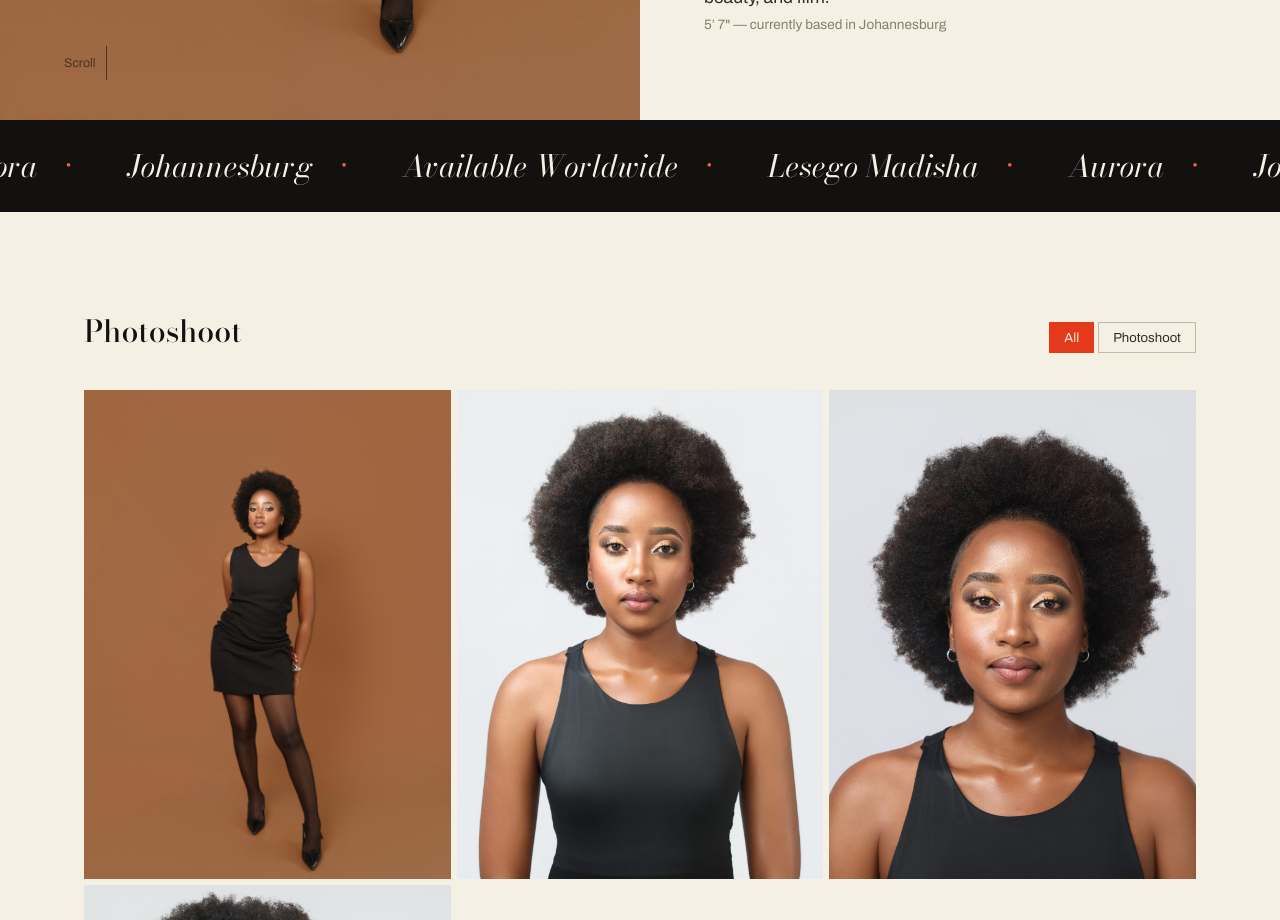
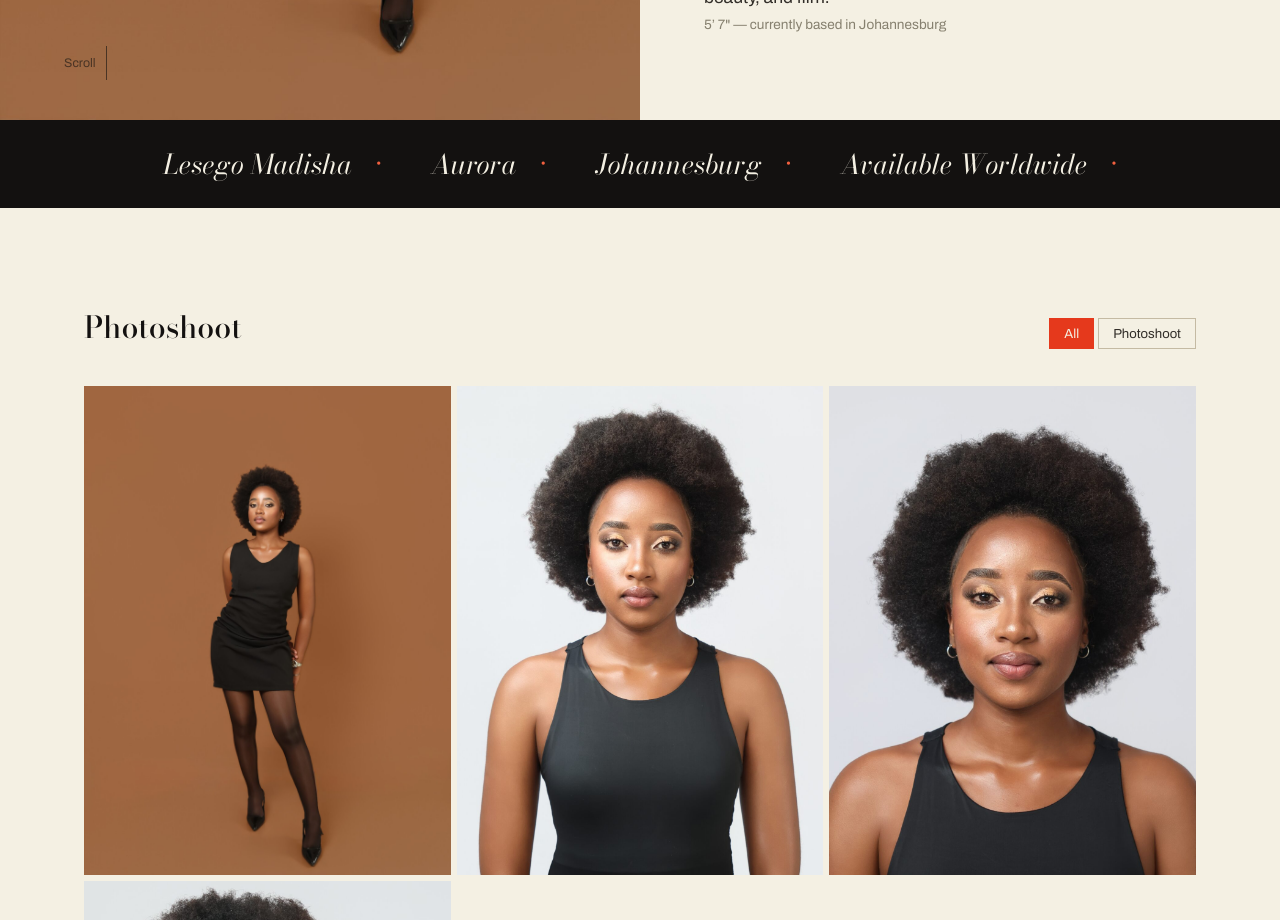
Before and after one commit to KKM196/Lesego_portfolio, a React (Vite) app: page / in a window 1280 px wide. Shown: the part 840-1760 px from the top of the page. Built offline with nearby package versions, Linux system fonts and the light colour scheme.

Commit message:
Make marquee static — keep dark italic strip, remove scroll animation

```diff
--- a/src/components/Marquee.jsx
+++ b/src/components/Marquee.jsx
@@ -1,55 +1,15 @@
-import { useEffect, useRef, useState } from 'react'
-
-// Client ticker. Replace these with real clients once bookings land —
-// for now it just loops the model's name, agency, and location.
-const items = [
-  { client: 'Lesego Madisha' },
-  { client: 'Aurora' },
-  { client: 'Johannesburg' },
-  { client: 'Available Worldwide' },
-]
-
-// Target scroll speed in pixels per second. Lower = slower.
-// 60 px/s feels calm. 40 px/s is very slow. 100 px/s is brisk.
-const SPEED_PX_PER_SEC = 60
+// Static client strip. Replace these with real clients once bookings land.
+const items = ['Lesego Madisha', 'Aurora', 'Johannesburg', 'Available Worldwide']
 
 export default function Marquee() {
-  const names = Array.from(new Set(items.map((e) => e.client)))
-  const track = [...names, ...names]
-  const trackRef = useRef(null)
-  const [duration, setDuration] = useState(40)
-
-  useEffect(() => {
-    const el = trackRef.current
-    if (!el) return
-
-    const update = () => {
-      // Half the track is one full loop (we duplicate the list).
-      const halfWidth = el.scrollWidth / 2
-      const seconds = Math.max(halfWidth / SPEED_PX_PER_SEC, 15)
-      setDuration(seconds)
-    }
-
-    update()
-    const ro = new ResizeObserver(update)
-    ro.observe(el)
-    return () => ro.disconnect()
-  }, [])
-
   return (
-    <div className="marquee" aria-hidden="true">
-      <div
-        ref={trackRef}
-        className="marquee__track"
-        style={{ animationDuration: `${duration}s` }}
-      >
-        {track.map((name, i) => (
-          <span className="marquee__item" key={i}>
-            {name}
-            <span className="marquee__dot">·</span>
-          </span>
-        ))}
-      </div>
+    <div className="marquee">
+      {items.map((name, i) => (
+        <span className="marquee__item" key={i}>
+          {name}
+          <span className="marquee__dot">·</span>
+        </span>
+      ))}
     </div>
   )
 }
--- a/src/index.css
+++ b/src/index.css
@@ -288,8 +288,12 @@ section { padding: 96px var(--pad); max-width: var(--max); margin: 0 auto; }
   .hero__tagline { font-size: 1rem; }
   .hero__scroll { display: none; }
 }
-/*------------Marquee (client ticker) ────────────────────────────── */
+/* ── Marquee (static) ──────────────────────── */
 .marquee {
+  display: flex;
+  flex-wrap: wrap;
+  justify-content: center;
+  align-items: center;
   background: var(--ink);
   color: var(--paper);
   overflow: hidden;
@@ -297,26 +301,27 @@ section { padding: 96px var(--pad); max-width: var(--max); margin: 0 auto; }
   border-top: 1px solid var(--ink);
   border-bottom: 1px solid var(--ink);
 }
-.marquee__track {
-  display: flex;
-  width: max-content;
-  animation: marquee-scroll linear infinite;
-  /* duration set inline by JS based on track width */
-}
+
 .marquee__item {
   display: inline-flex;
   align-items: center;
   font-family: var(--display);
   font-style: italic;
-  font-size: clamp(1.3rem, 3vw, 1.9rem);
+  font-size: clamp(1.1rem, 3vw, 1.7rem);
   white-space: nowrap;
-  padding: 0 28px;
+  padding: 0 25px;
 }
-.marquee__dot { color: var(--accent-soft); margin-left: 28px; font-style: normal; }
 
-@keyframes marquee-scroll {
-  from { transform: translateX(0); }
-  to { transform: translateX(-50%); }
+.marquee__dot {
+  color: var(--accent-soft);
+  margin-left: 24px;
+  font-style: normal;
+}
+
+@media (max-width: 760px) {
+  .marquee { padding: 18px 0; }
+  .marquee__item { padding: 0 14px; font-size: 1.1rem; }
+  .marquee__dot { margin-left: 16px; }
 }
 /* ── Gallery ────────────────────────────────────────────── */
 .gallery__head {
```
